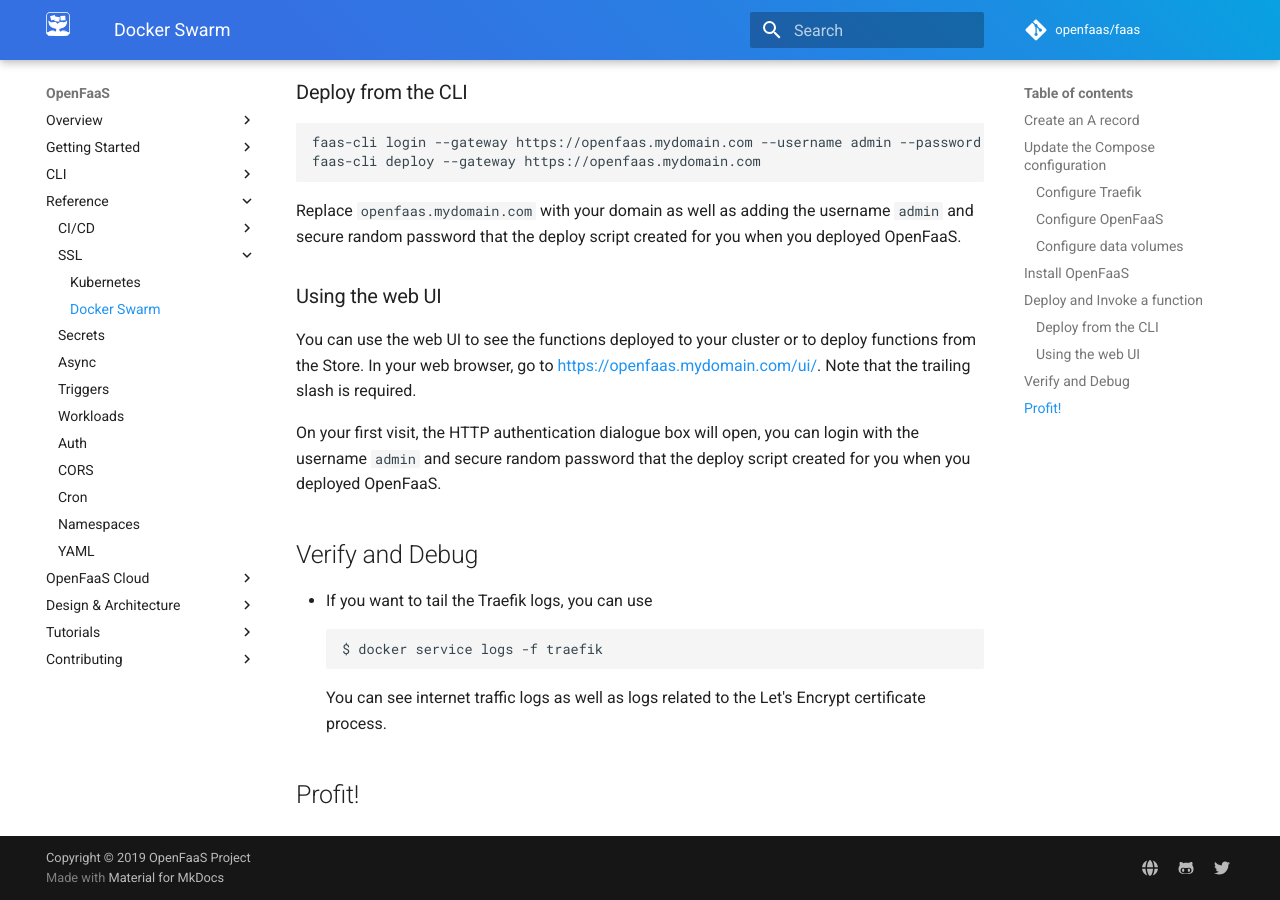
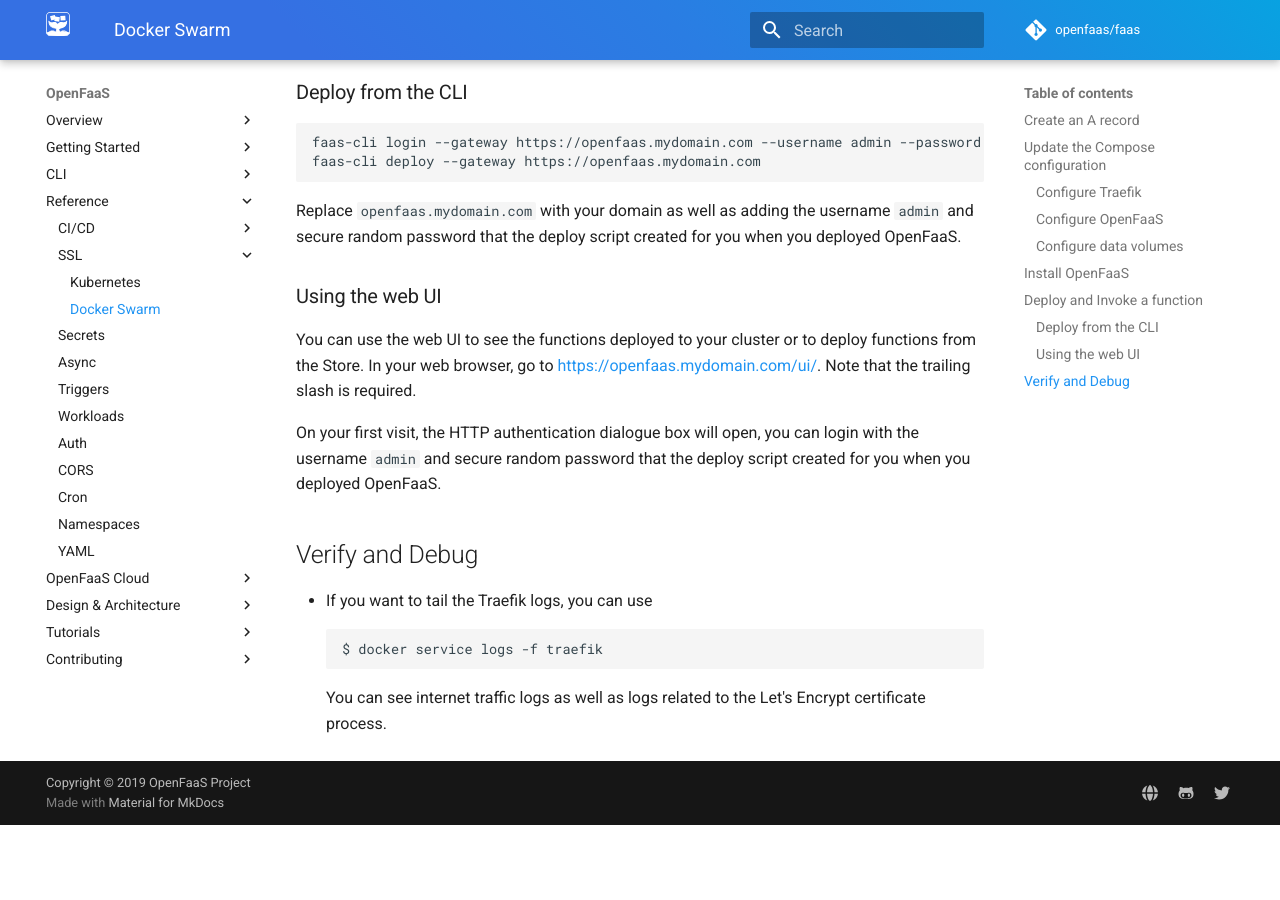
Before and after one commit to openfaas/docs, an MkDocs documentation site: the page built from docs/reference/ssl/swarm-with-traefik.md, in a window 1280 px wide and 900 px high, scrolled down 6770 px. Built offline with MkDocs 1.6.1 and Material for MkDocs 9.7.7, drawn with Linux system fonts in a browser that asks for light colours; comment, search, counter and statistics services are not loaded; after the commit the page ends 7595 px from its top, so only the background shows below that.

Commit message:
Remove profit section
Signed-off-by: Lucas Roesler <roesler.lucas@gmail.com>

````diff
--- a/docs/reference/ssl/swarm-with-traefik.md
+++ b/docs/reference/ssl/swarm-with-traefik.md
@@ -313,7 +313,5 @@ $ docker service logs -f traefik
 ```
 You can see internet traffic logs as well as logs related to the Let's Encrypt certificate process.
 
-## Profit!
-
 [traefik]: https://traefik.io/
 [letsencrypt]: https://letsencrypt.org/
````
